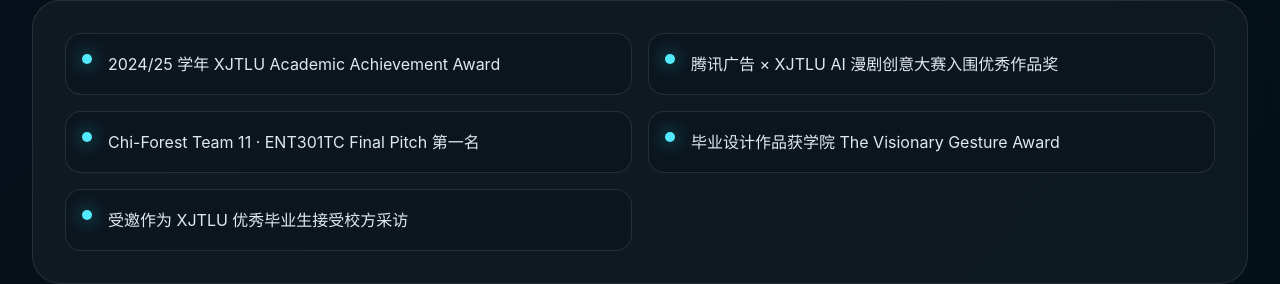
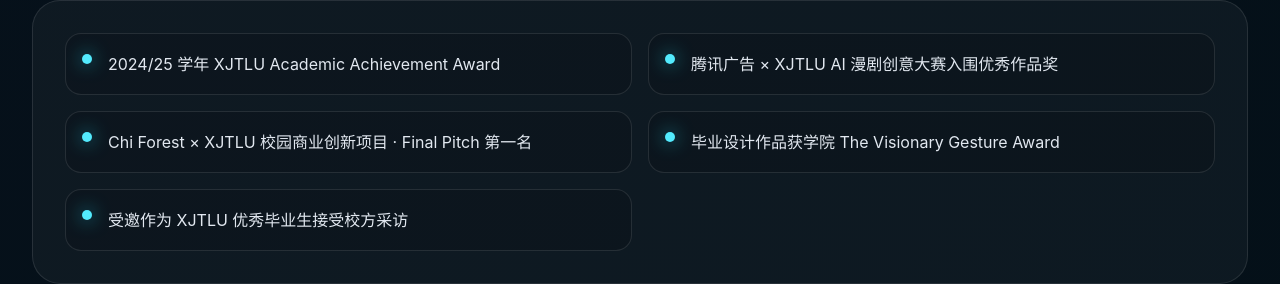
Before and after one commit to 20010822c-ux/chi-li-portfolio, a Next.js app: page / in a window 1280 px wide. Shown: the part 4758-5042 px from the top of the page. Built offline with nearby package versions, Linux system fonts and the light colour scheme.

Commit message:
Rename Chi Forest final pitch award

```diff
--- a/app/page.tsx
+++ b/app/page.tsx
@@ -247,7 +247,7 @@
 const awards = [
   "2024/25 学年 XJTLU Academic Achievement Award",
   "腾讯广告 × XJTLU AI 漫剧创意大赛入围优秀作品奖",
-  "Chi-Forest Team 11 · ENT301TC Final Pitch 第一名",
+  "Chi Forest × XJTLU 校园商业创新项目 · Final Pitch 第一名",
   "毕业设计作品获学院 The Visionary Gesture Award",
   "受邀作为 XJTLU 优秀毕业生接受校方采访",
 ];
```
